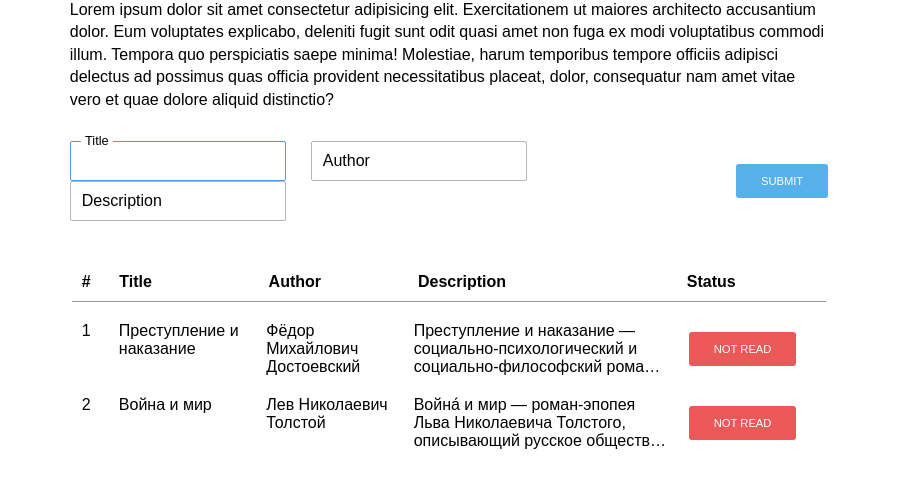
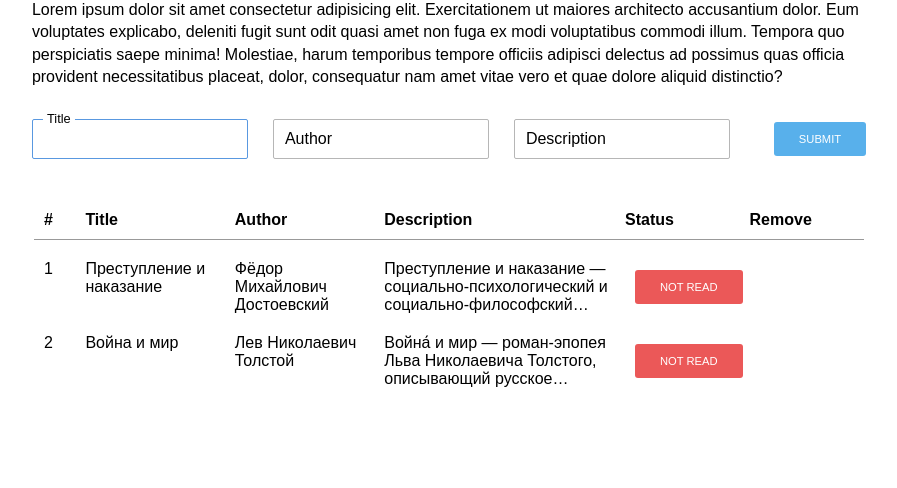
Before and after one commit to ZiF1R/my-library, a website: page index.html in a window 1280 px wide. Shown: the part 140-628 px from the top of the page, without its empty margins (191-1088 px from the left). Drawn offline with Linux system fonts and the light colour scheme.

Commit message:
Add column for remove button

```diff
--- a/index.html
+++ b/index.html
@@ -42,6 +42,7 @@
           <th class="table__column column__author">Author</th>
           <th class="table__column column__description">Description</th>
           <th class="table__column column__status">Status</th>
+          <th class="table__column column__remove">Remove</th>
         </tr>
         <tr class="table__content"></tr>
       </table>
--- a/style.css
+++ b/style.css
@@ -8,7 +8,7 @@ body {
 }
 
 #app {
-  width: 60%;
+  width: 66%;
   margin: 60px auto;
 }
 
@@ -154,13 +154,17 @@ p {
 }
 
 .column__description {
-  width: calc(36% - 10px);
+  width: calc(29% - 10px);
 }
 
 .column__title,
-.column__author,
-.column__status {
-  width: calc(20% - 10px);
+.column__author {
+  width: calc(18% - 10px);
+}
+
+.column__status,
+.column__remove {
+  width: calc(15% - 10px);
 }
 
 .table__legend .table__column {
@@ -218,7 +222,8 @@ p {
   padding-right: 10px;
 }
 
-.table__item .column__status {
+.table__item .column__status,
+.table__item .column__remove {
   display: flex;
   justify-content: flex-start;
   align-items: center;
```
